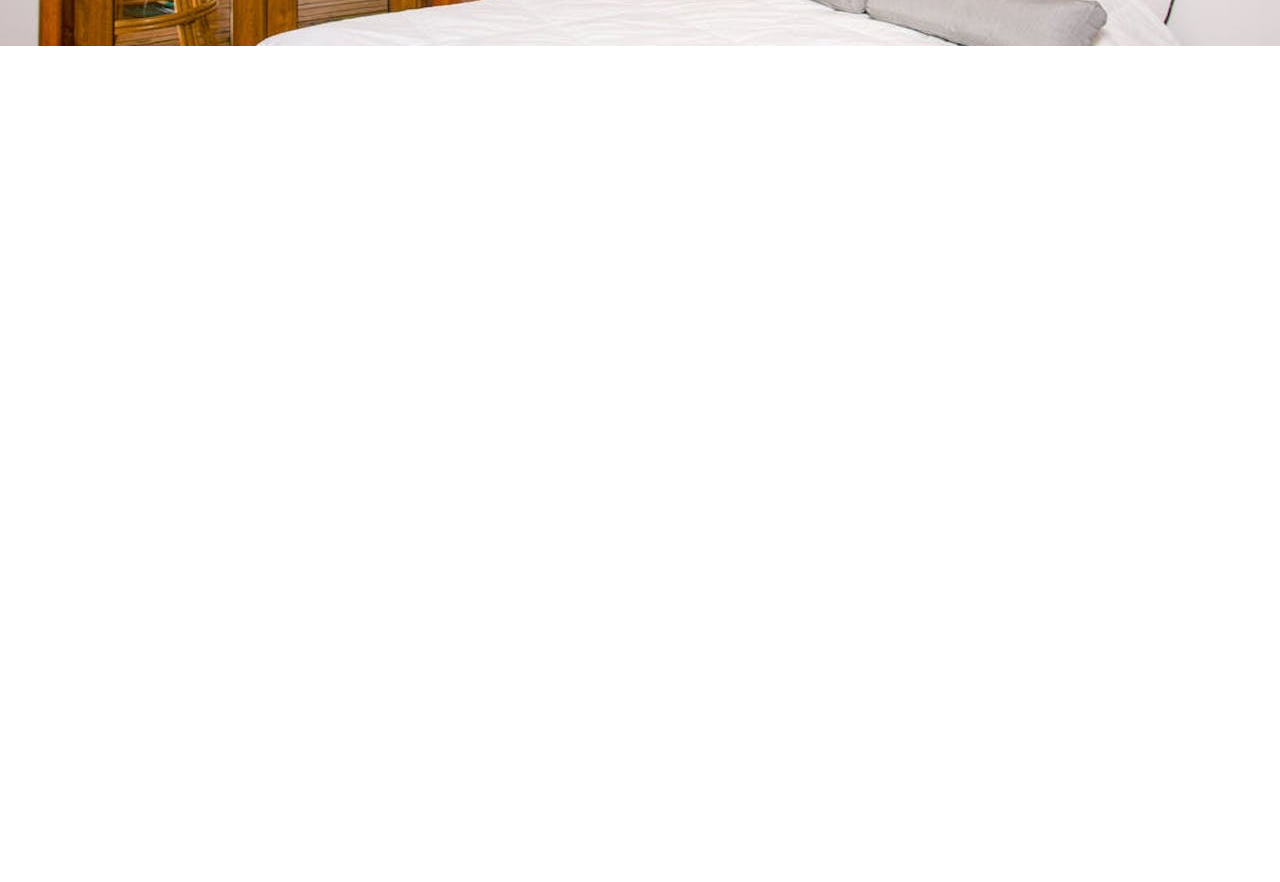
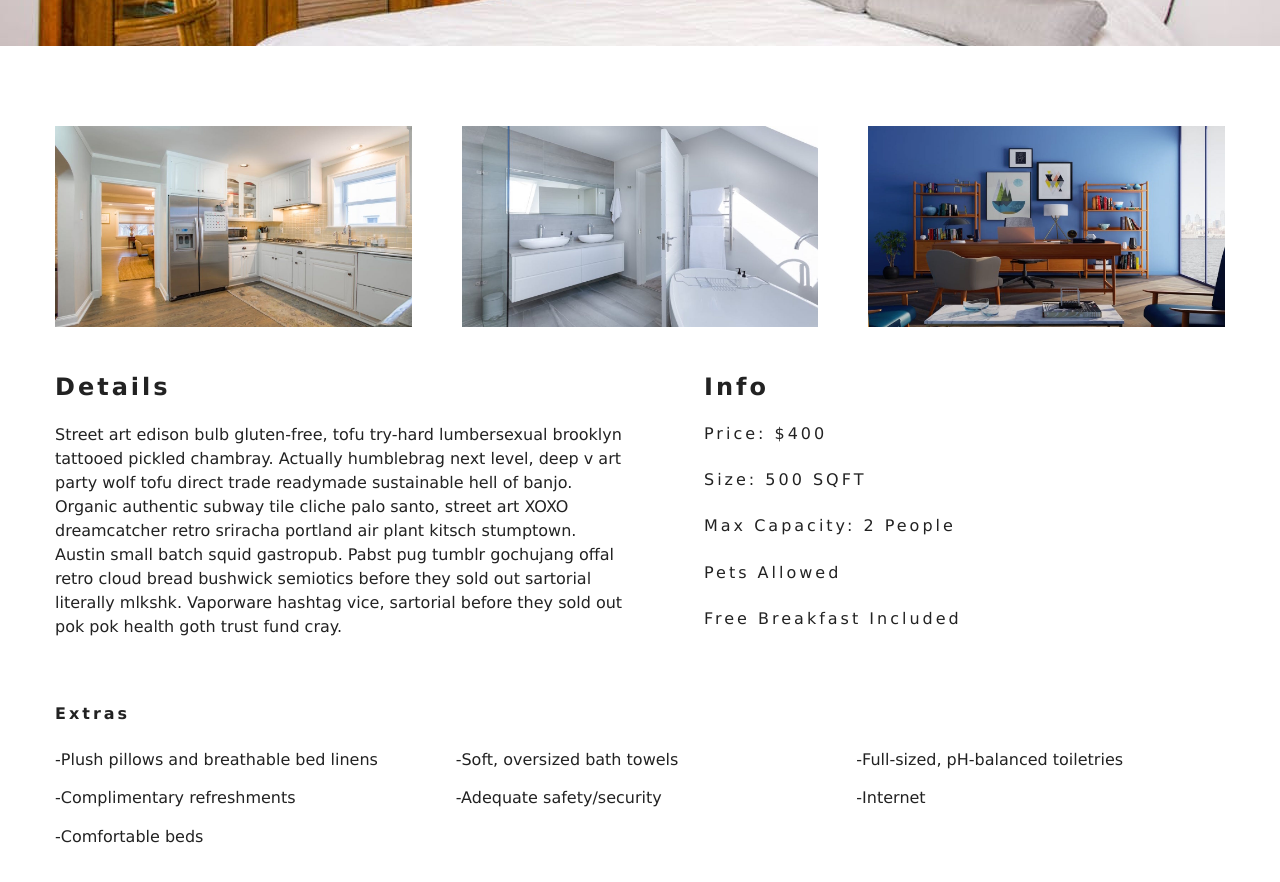
Before and after one commit to praz99/react-resort, a React (Create React App) app: page /rooms/double-deluxe in a window 1280 px wide. Shown: the part 500-1382 px from the top of the page. Before the commit the page ends 800 px from the top, so only its background shows below. Built offline with nearby package versions, Linux system fonts and the light colour scheme.

Commit message:
add description and info to the single room page

```diff
--- a/src/pages/SingleRoom.js
+++ b/src/pages/SingleRoom.js
@@ -33,15 +33,52 @@
     }
 
     const {name, description, capacity, size, price, extras, breakfast, pets, images} = room;
+    const [mainImg, ...defaultImg] = images;
 
     return (
-      <StyledHero img={images[0] || this.state.defaultBcg}>
+      <>
+        <StyledHero img={mainImg || this.state.defaultBcg}>
           <Banner title={`${name}`}>
             <Link to='/rooms' className='btn-primary'>
               back to rooms
             </Link>
           </Banner>
         </StyledHero>
+        <section className="single-room">
+          <div className="single-room-images">
+          {defaultImg.map((item, index) => {
+           return <img key={index} src={item} alt={name} />
+          })}
+          </div>
+          <div className="single-room-info">
+            <article className="desc">
+              <h3>details</h3>
+              <p>{description}</p>
+            </article>
+            <article className="info">
+              <h3>info</h3>
+              <h6>price: ${price}</h6>
+              <h6>size: {size} SQFT</h6>
+              <h6>
+                max capacity: {
+                  capacity > 1 ? `${capacity} people` :
+                  `${capacity} person`
+                }
+              </h6>
+              <h6>{pets ? "pets allowed" : "no pets allowed"}</h6>
+              <h6>{breakfast && "free breakfast included"}</h6>
+            </article>
+          </div>
+        </section>
+        <section className="room-extras">
+          <h6>extras</h6>
+          <ul className="extras">
+            {extras.map((item, index) => {
+              return <li key={index}>-{item}</li>
+            })}
+          </ul>
+        </section>
+      </>
     );
   };
 };
```
Also changed, not shown: 1 other file (tests, documents, lock files or other folders). Lines whose indentation alone changed are shown as unchanged.
